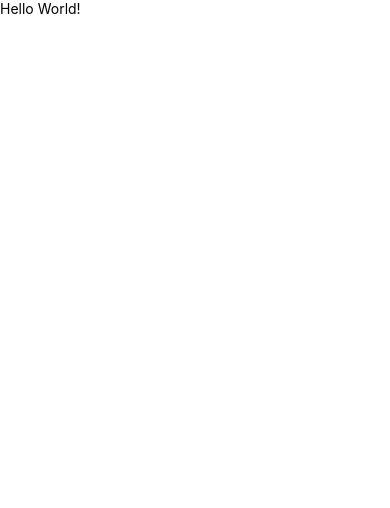
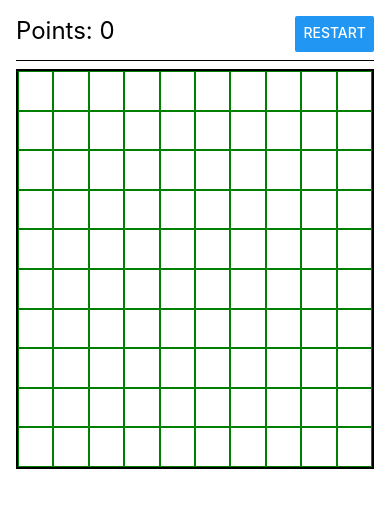
Before and after one commit to mariano-rey/thehighlightsapp-challenge, a React Native app: screen / in a window 390 px wide. Shown: the top 508 px of the page. Built offline with nearby package versions, Linux system fonts and the light colour scheme.

Commit message:
body finished

```diff
--- a/App.tsx
+++ b/App.tsx
@@ -1,15 +1,25 @@
-import React from 'react';
-import { SafeAreaView, ScrollView, StatusBar, Text } from 'react-native';
+import React, { useState } from 'react';
+import { SafeAreaView, ScrollView, StyleSheet } from 'react-native';
+import Body from './src/layout/Body';
+import Header from './src/layout/Header';
 
 const App = () => {
+  const [points, setPoints] = useState(0);
+
   return (
     <SafeAreaView>
-      <StatusBar />
-      <ScrollView contentInsetAdjustmentBehavior="automatic">
-        <Text>Hello World!</Text>
+      <ScrollView
+        contentContainerStyle={styles.container}
+        contentInsetAdjustmentBehavior="automatic">
+        <Header points={points} />
+        <Body setPoints={setPoints} />
       </ScrollView>
     </SafeAreaView>
   );
 };
 
+const styles = StyleSheet.create({
+  container: { padding: 16 },
+});
+
 export default App;
--- /dev/null
+++ b/src/components/snake/index.tsx
@@ -0,0 +1,15 @@
+import React from 'react';
+import { View } from 'react-native';
+import Head from './Head';
+
+interface Props {
+  setPoints: React.Dispatch<React.SetStateAction<number>>;
+}
+
+export default ({ setPoints }: Props) => {
+  return (
+    <View>
+      <Head />
+    </View>
+  );
+};
--- /dev/null
+++ b/src/layout/Body.tsx
@@ -0,0 +1,44 @@
+import React, { useCallback } from 'react';
+import { StyleSheet, View } from 'react-native';
+import Snake from '../components/snake';
+
+interface Props {
+  setPoints: React.Dispatch<React.SetStateAction<number>>;
+}
+
+const styles = StyleSheet.create({
+  container: {
+    borderWidth: 2,
+    height: 400,
+    flexDirection: 'column',
+  },
+  row: {
+    flex: 1,
+    flexDirection: 'row',
+  },
+  square: {
+    borderColor: 'green',
+    borderWidth: 0.5,
+    flex: 1,
+  },
+});
+
+export default ({ setPoints }: Props) => {
+  const renderColumnsRows = useCallback((rows: number, columns: number) => {
+    const rowsRender = [];
+    for (let x = 0; x < rows; x++) {
+      const columnsRender = [];
+      for (let y = 0; y < columns; y++) {
+        columnsRender.push(<View key={y} style={styles.square} />);
+      }
+      rowsRender.push(
+        <View key={x} style={styles.row}>
+          {columnsRender}
+        </View>,
+      );
+    }
+    return rowsRender;
+  }, []);
+
+  return <View style={styles.container}>{renderColumnsRows(10, 10)}</View>;
+};
--- /dev/null
+++ b/src/layout/Header.tsx
@@ -0,0 +1,34 @@
+import React from 'react';
+import { Button, StyleSheet, Text, View } from 'react-native';
+
+interface Props {
+  points: number;
+}
+
+const styles = StyleSheet.create({
+  container: {
+    height: 36,
+    display: 'flex',
+    flexDirection: 'row',
+    justifyContent: 'space-between',
+  },
+  title: { fontSize: 24 },
+  divider: {
+    borderBottomColor: 'black',
+    borderBottomWidth: StyleSheet.hairlineWidth,
+    marginTop: 8,
+    marginBottom: 8,
+  },
+});
+
+export default ({ points }: Props) => {
+  return (
+    <View>
+      <View style={styles.container}>
+        <Text style={styles.title}>Points: {points}</Text>
+        <Button title="Restart" />
+      </View>
+      <View style={styles.divider} />
+    </View>
+  );
+};
```
Also changed, not shown: src/components/snake/Head.tsx (added, +16 -0 lines).
